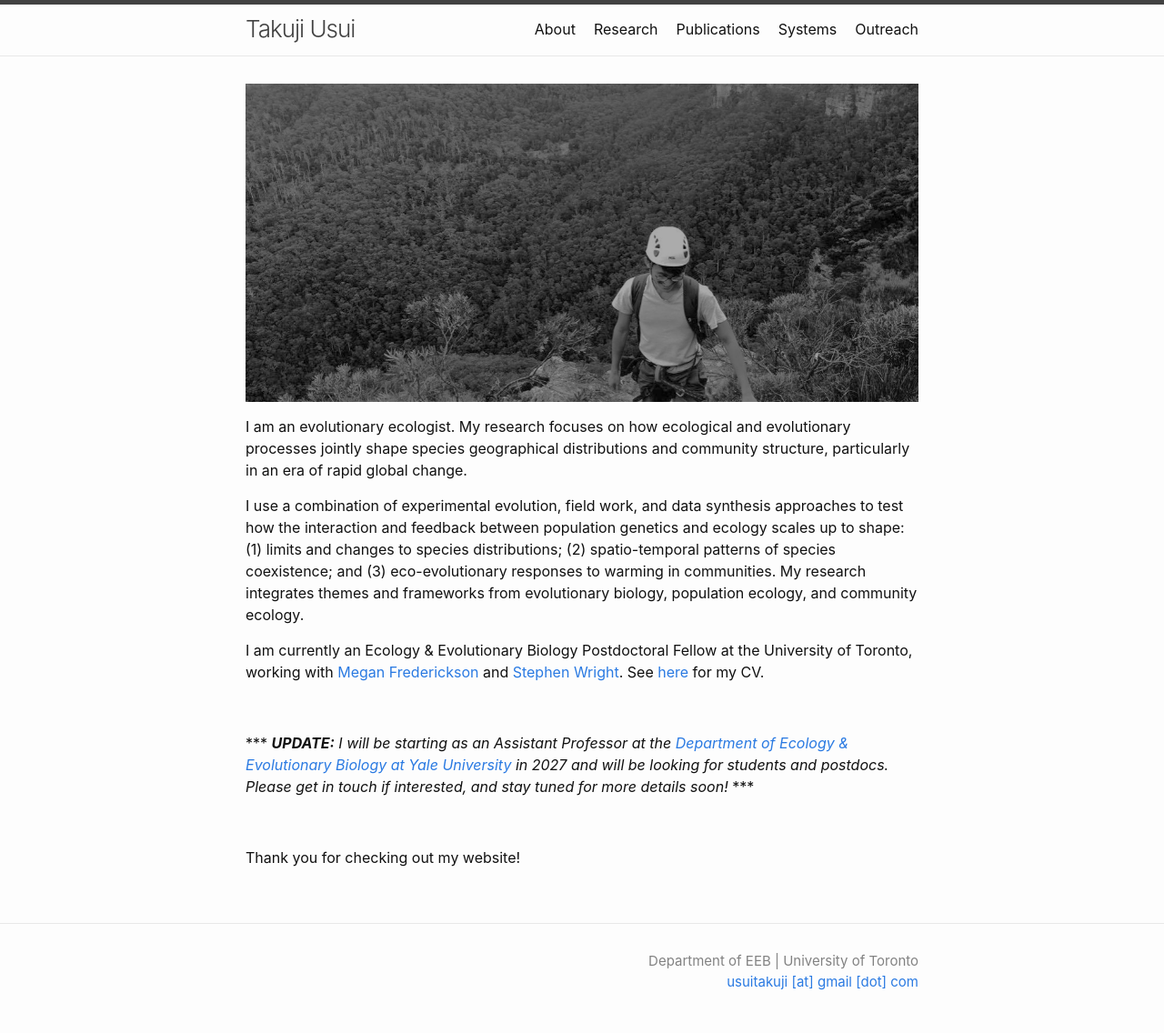
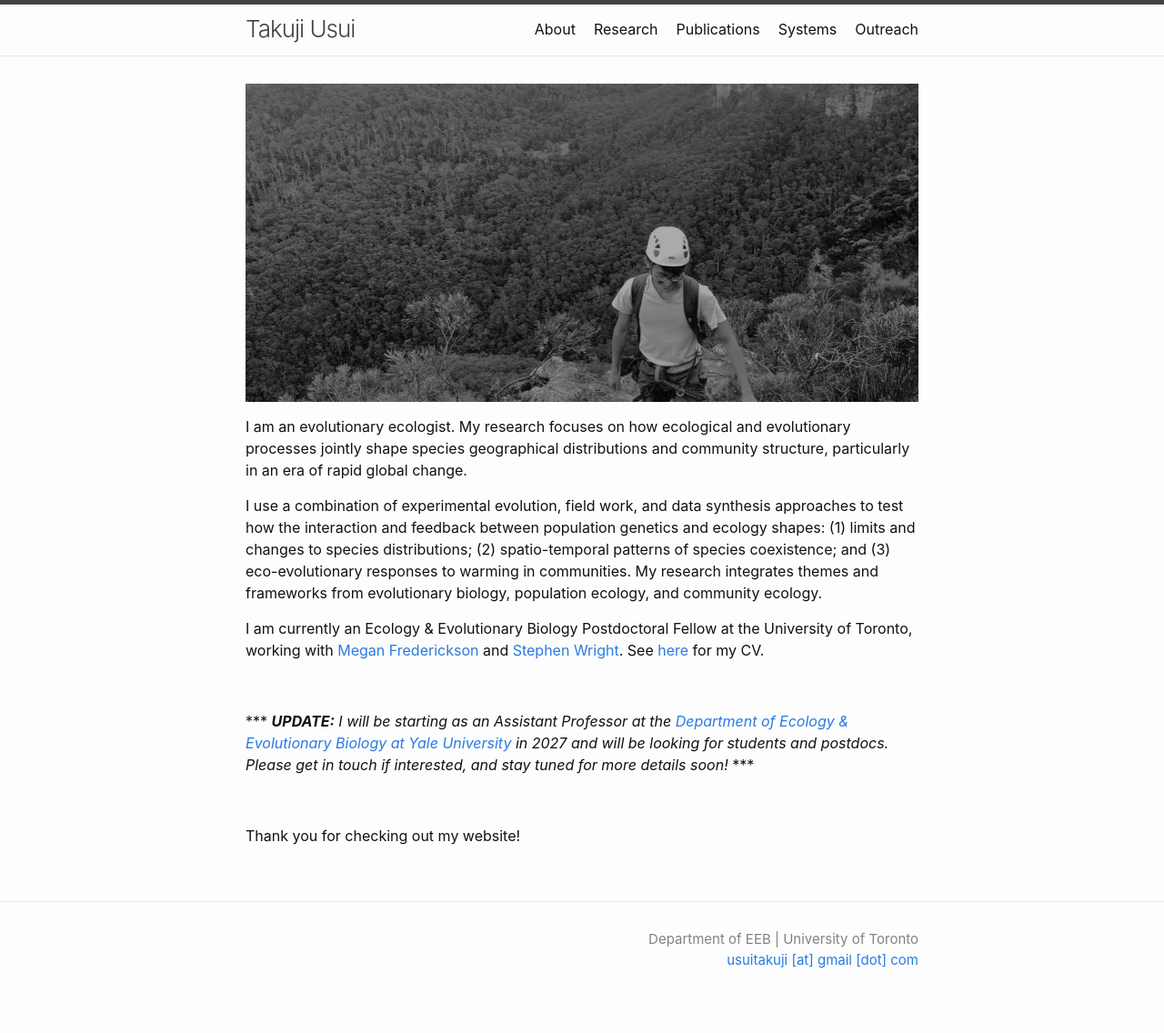
Before and after one commit to takujiusui/takujiusui.github.io, a Jekyll site: the page built from index.md, in a window 1280 px wide. Shown: the whole page at 91% size. Built offline with Jekyll 4.4.1, drawn with Linux system fonts in a browser that asks for light colours; after the commit the page ends 1112 px from its top, so only the background shows below that.

Commit message:
updating main

```diff
--- a/index.md
+++ b/index.md
@@ -2,13 +2,13 @@
 title: About
 layout: page
 feature_text: |
-  ## Takuji Usui
+  ## Usui Lab
 ---
 ![rockclimb](images/rock-bw.png)
 
 I am an evolutionary ecologist. My research focuses on how ecological and evolutionary processes jointly shape species geographical distributions and community structure, particularly in an era of rapid global change.
 
-I use a combination of experimental evolution, field work, and data synthesis approaches to test how the interaction and feedback between population genetics and ecology scales up to shape: (1) limits and changes to species distributions; (2) spatio-temporal patterns of species coexistence; and (3) eco-evolutionary responses to warming in communities. My research integrates themes and frameworks from evolutionary biology, population ecology, and community ecology.
+I use a combination of experimental evolution, field work, and data synthesis approaches to test how the interaction and feedback between population genetics and ecology shapes: (1) limits and changes to species distributions; (2) spatio-temporal patterns of species coexistence; and (3) eco-evolutionary responses to warming in communities. My research integrates themes and frameworks from evolutionary biology, population ecology, and community ecology.
 
 I am currently an Ecology & Evolutionary Biology Postdoctoral Fellow at the University of Toronto, working with [Megan Frederickson](http://mutualism.ca/) and [Stephen Wright](https://wright.eeb.utoronto.ca/). See [here](https://github.com/takujiusui/takujiusui.github.io/blob/main/TakujiUsuiCV_2026.pdf) for my CV.
 
```
Also changed, not shown: images/duckweed-aquascape.png (added), images/dw-wider.png (added), 3 other files.
